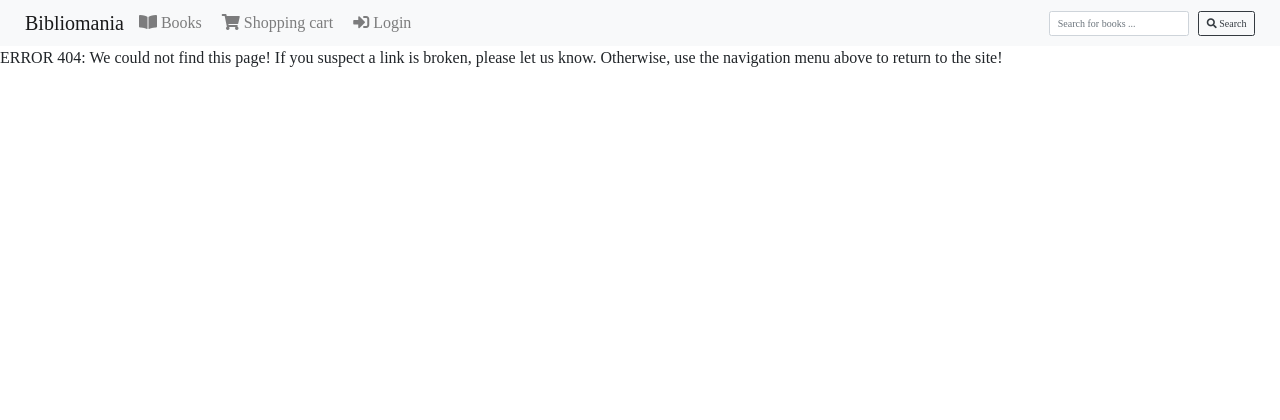
After one commit to Code-Institute-Submissions/ci-ms4-bookstore, a Django app: template templates/404.html in a window 1280 px wide. The commit adds this page. Shown: the top 420 px of the page. Run offline with Django 3.2, Linux system fonts and the light colour scheme; the template is opened without the code that fills it, so the values that code supplies are empty; some libraries are stand-ins or nearby versions; some web fonts are replaced.

Commit message:
README changes, added custom error templat

```diff
--- a/bag/templates/bag.html
+++ b/bag/templates/bag.html
@@ -21,7 +21,8 @@
         <tbody>
          {% for item in item_contents %}
           <tr>
-            <th scope="row"><img src="{{ item.product.cover.url }}" class="img-thumbnail img-fluid rounded text-left"></th>
+            <th scope="row">
+            <img src="{{ item.product.cover.url }}" class="img-thumbnail rounded text-left"></th>
             <td><a href="{% url 'product_info' product_id=item.product.id%}"><h6 class="text-center"> {{ item.product.title }}</h6></a></td>
             <td><h6 class="text-center"><input type="number" value="{{ item.quantity }}" min="0" max="30" class="form-control form-control-sm"></h6></td>
             <form method="POST" action="{% url 'remove_from_bag' product_id=item.product.id %}">
--- /dev/null
+++ b/templates/404.html
@@ -0,0 +1,11 @@
+{% extends "base.html" %}
+{% load static %}
+
+{% block content %}
+<div class="row">
+   <div class="container-fluid">
+      ERROR 404: We could not find this page! If you suspect a link is broken, please let us know. Otherwise, use the navigation menu above to return to the site!
+  </div>
+</div>
+
+{% endblock %}
```
Also changed, not shown: templates/500.html (added, +11 -0 lines), README.md, static/img/README/model-relations.jpg (added).
